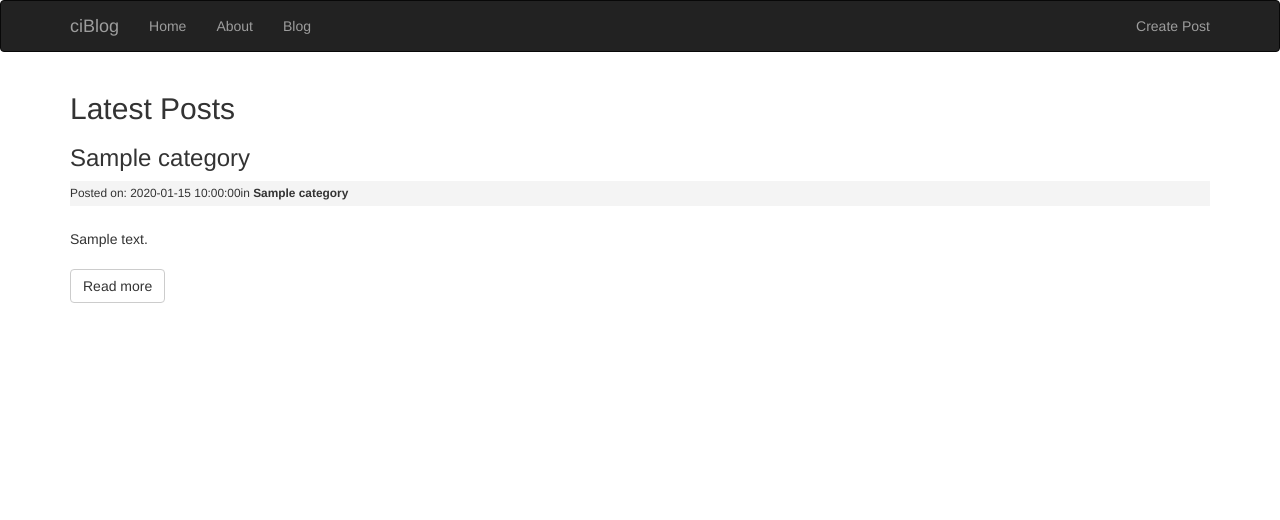
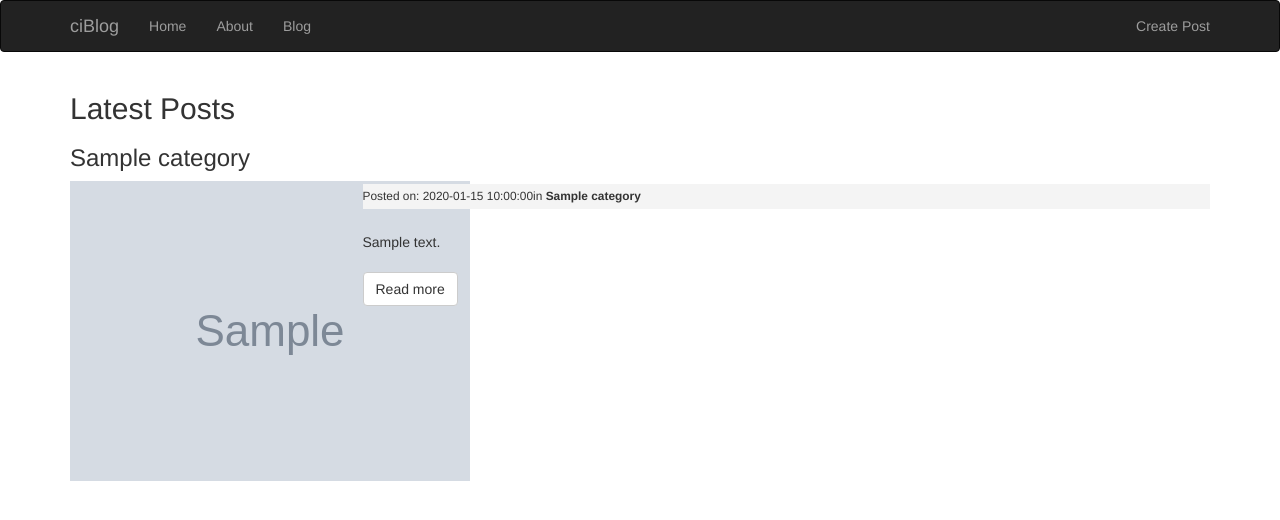
Before and after one commit to rinster/codeigniterPHP_tuts, a CodeIgniter app: page /todos-app/posts in a window 1280 px wide. Shown: the top 520 px of the page. Run offline with CodeIgniter, Linux system fonts and the light colour scheme; tables that the repository leaves empty or names only in its code hold one stand-in row (values such as "Sample post"); grey boxes marked "Sample" are stand-in pictures; some libraries are stand-ins or nearby versions.

Commit message:
Posts - display image to views

```diff
--- a/application/views/posts/index.php
+++ b/application/views/posts/index.php
@@ -1,9 +1,22 @@
 <h2><?= $title ?></h2>
 <?php foreach($posts as $post) : ?>
+
     <h3><?php echo $post['title']; ?></h3>
-    <small class="post-date">Posted on: <?php echo $post['created_at']; ?>in <strong><?php echo $post['name']; ?></strong></small>
-    <br>
-    <?php echo word_limiter($post['body'], 60); ?>
-    <br><br>
-    <p><a class="btn btn-default" href="<?php echo site_url('/posts/'.$post['slug']); ?>">Read more</a></p>
+
+    <div class="row">
+
+        <div class="col-md-3">
+            <img src="<?php echo site_url(); ?>assets/images/posts/<?php echo $post['post_image']; ?>">
+        </div>
+
+        <div class="col-md-9">
+            <small class="post-date">Posted on: <?php echo $post['created_at']; ?>in <strong><?php echo $post['name']; ?></strong></small>
+            <br>
+            <?php echo word_limiter($post['body'], 60); ?>
+            <br><br>
+            <p><a class="btn btn-default" href="<?php echo site_url('/posts/'.$post['slug']); ?>">Read more</a></p>
+        </div>
+
+    </div>
+
 <?php endforeach; ?>
--- a/application/views/templates/header.php
+++ b/application/views/templates/header.php
@@ -2,7 +2,7 @@
     <head>
         <title>ciBlog</title>
         <link rel="stylesheet" href="https://bootswatch.com/3/flatly/bootstrap.min.css">
-        <link rel="stylesheet" href="<?php echo base_url();?>/assets/css/style.css">
+        <link rel="stylesheet" href="<?php echo base_url();?>assets/css/style.css">
         <script src="http://cdn.ckeditor.com/4.14.0/standard/ckeditor.js"></script><!--CKEditor--->
     </head>
     <body>
```
Also changed, not shown: assets/css/css/style.css (renamed from assets/css/style.css), assets/css/images/noimage.jpg (added).
